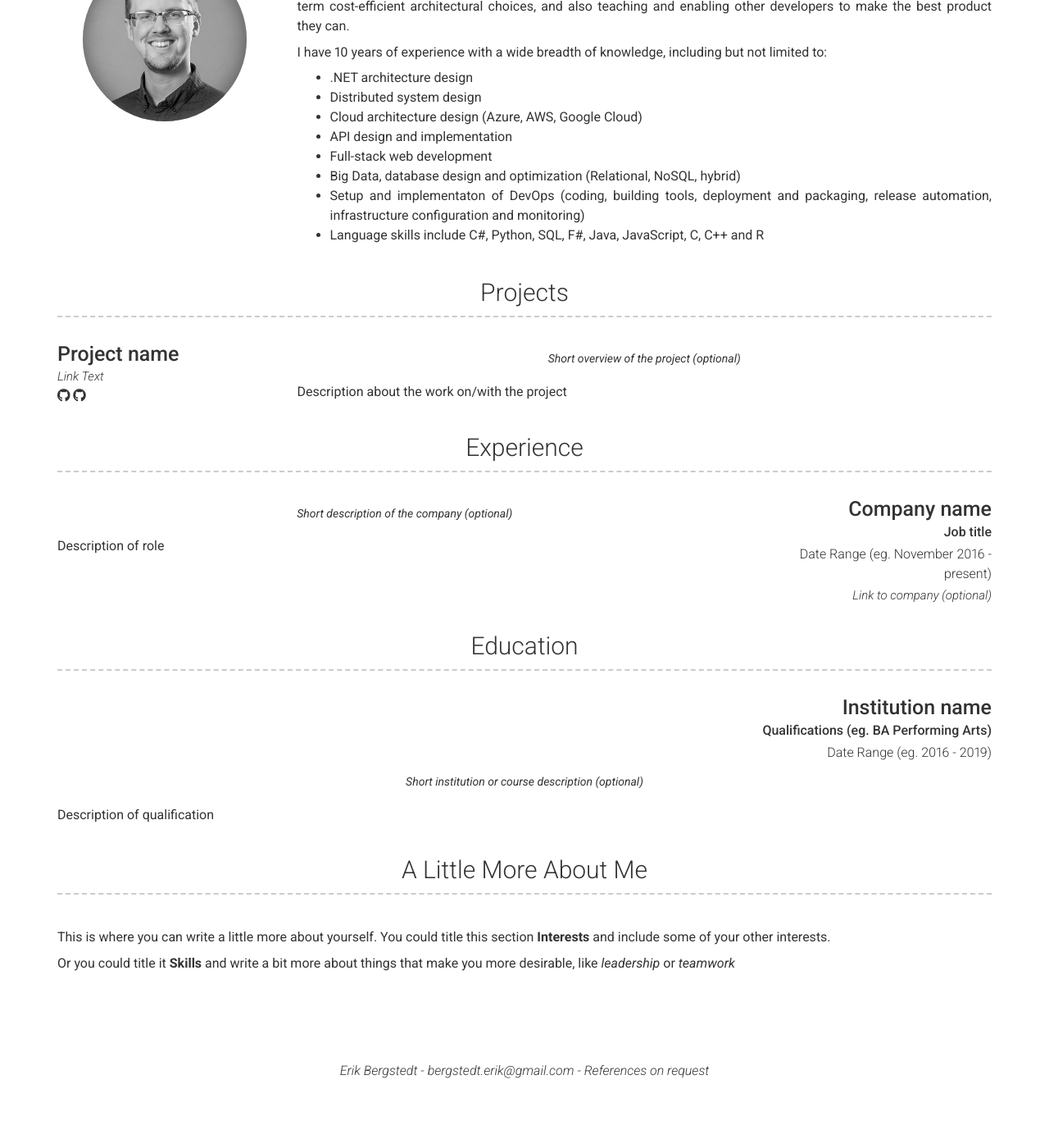
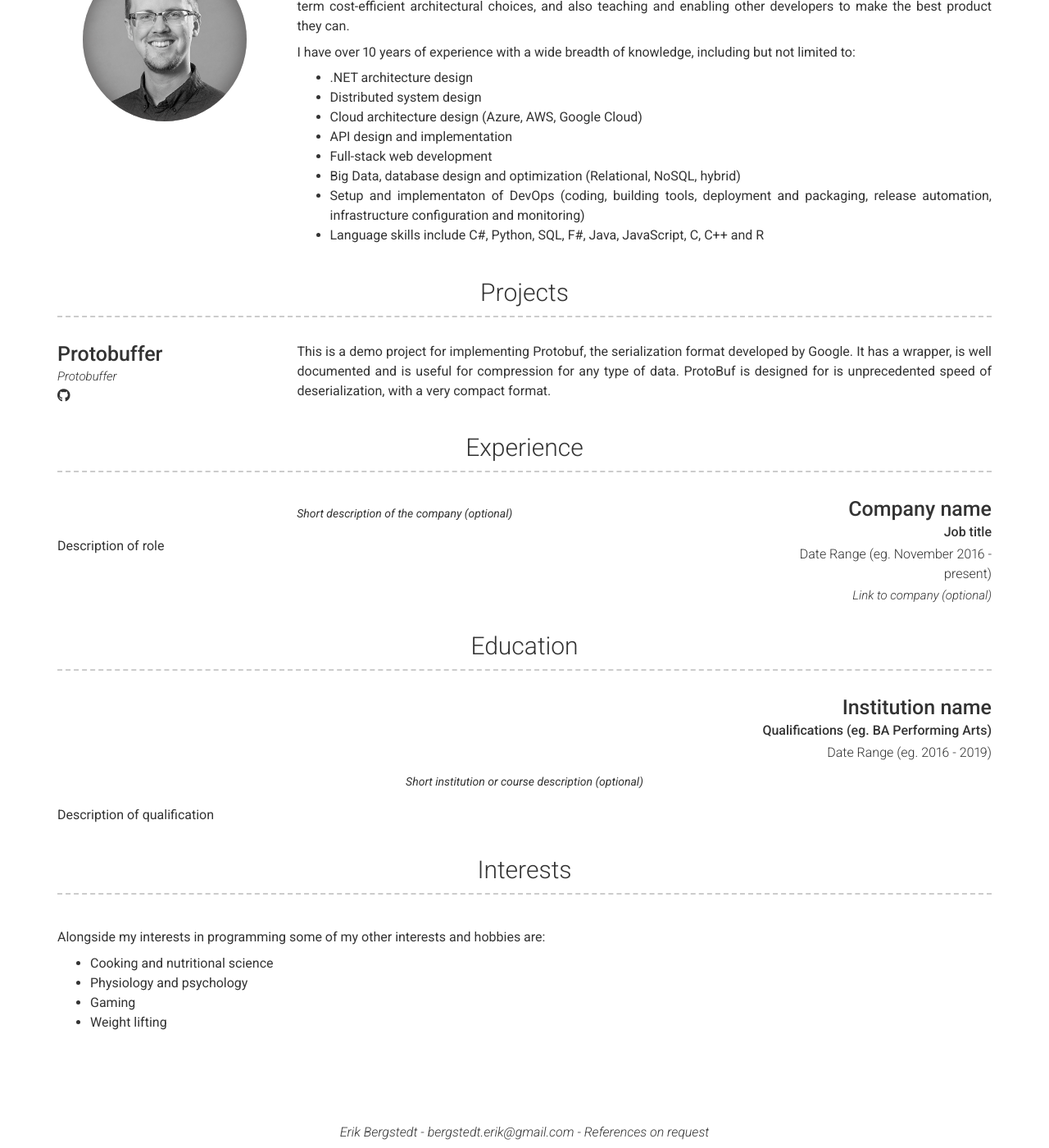
Before and after one commit to ebergstedt/resume, a Jekyll site: the page built from index.md, in a window 1280 px wide and 1400 px high, scrolled down 354 px. Shown: the whole window at 82% size. Built offline with Jekyll 4.4.1, drawn with Linux system fonts in a browser that asks for light colours; nearby versions of some CDN libraries; before the commit the page ends 1680 px from its top, so only the background shows below that.

Commit message:
no message

```diff
--- a/_config.yml
+++ b/_config.yml
@@ -54,7 +54,7 @@ about_profile_image: images/profile.png
 about_content: | # this will include new lines to allow paragraphs
   As a Solutions Architect I take responsibility to drive your company vision forward, with creative and valuable incentives in both business strategy and concrete implementation. I enjoy improving code stability and performance, with long-term cost-efficient architectural choices, and also teaching and enabling other developers to make the best product they can.
 
-  I have 10 years of experience with a wide breadth of knowledge, including but not limited to:
+  I have over 10 years of experience with a wide breadth of knowledge, including but not limited to:
   * .NET architecture design
   * Distributed system design
   * Cloud architecture design (Azure, AWS, Google Cloud)
@@ -69,20 +69,20 @@ content:
     layout: list # Type of content section (list/text)
     content:
       - layout: left
-        title: Project name
-        link: Link to project (eg. sproogen.github.io/modern-resume-theme)(optional)
-        link_text: Link Text
+        title: Protobuffer
+        link: https://github.com/ebergstedt/ProtoBuffer
+        link_text: Protobuffer
         additional_links:
-          - title:  Github page for project (eg. sproogen/modern-resume-theme)
+          - title:  ebergstedt/ProtoBuffer
             icon: fab fa-github
-            url: Link to project (eg. sproogen.github.io/modern-resume-theme)(optional)
-          - title:  Github page for project (eg. sproogen/modern-resume-theme)
-            icon: fab fa-github
-            url: Link to project (eg. sproogen.github.io/modern-resume-theme)(optional)
-        quote: >
-          Short overview of the project (optional)
+            url: https://github.com/ebergstedt/ProtoBuffer
+          # - title:  Github page for project (eg. sproogen/modern-resume-theme)
+            # icon: fab fa-github
+            # url: Link to project (eg. sproogen.github.io/modern-resume-theme)(optional)
+        #quote: >
+          #Short overview of the project (optional)
         description: | # this will include new lines to allow paragraphs
-          Description about the work on/with the project
+          This is a demo project for implementing Protobuf, the serialization format developed by Google. It has a wrapper, is well documented and is useful for compression for any type of data. ProtoBuf is designed for is unprecedented speed of deserialization, with a very compact format.
   - title: Experience
     layout: list
     content:
@@ -106,12 +106,14 @@ content:
           Short institution or course description (optional)
         description: | # this will include new lines to allow paragraphs
           Description of qualification
-  - title: A Little More About Me
+  - title: Interests
     layout: text
     content: | # this will include new lines to allow paragraphs
-      This is where you can write a little more about yourself. You could title this section **Interests** and include some of your other interests.
-
-      Or you could title it **Skills** and write a bit more about things that make you more desirable, like *leadership* or *teamwork*
+      Alongside my interests in programming some of my other interests and hobbies are:
+       - Cooking and nutritional science
+       - Physiology and psychology
+       - Gaming
+       - Weight lifting
 
 # Footer
 footer_show_references: true
```
